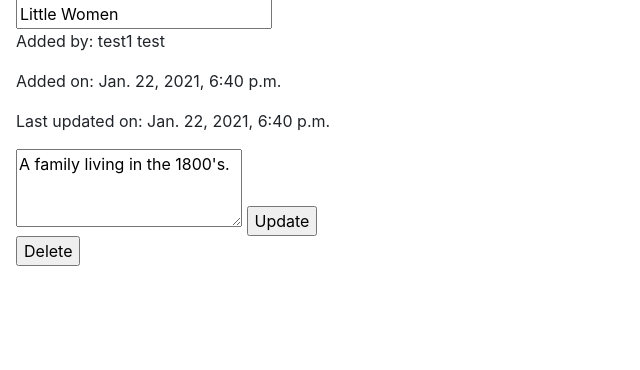
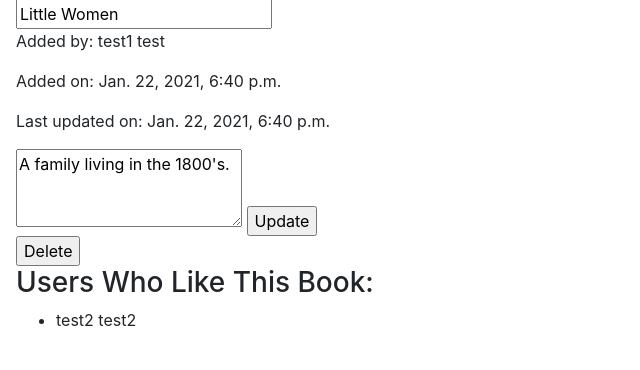
Before and after one commit to JennyWauer/favorite_books, a Django app: template favorites/templates/book_details.html in a window 1280 px wide. Shown: the part 122-492 px from the top of the page, without its empty margins (0-640 px from the left). Run offline with Django 3.2, Linux system fonts and the light colour scheme; the template is opened without the code that fills it: values that come from a table or form of the project are taken from there, others are empty; the visitor is signed in with stand-in values (Sample User, id 1); data comes from the database, SQL or seed files in the repository; some libraries are stand-ins or nearby versions.

Commit message:
initial setup for list of users who like

```diff
--- a/favorites/templates/book_details.html
+++ b/favorites/templates/book_details.html
@@ -46,6 +46,14 @@
     <p>Last updated on: {{ book.updated_at }}</p>
     <p>Description: {{ book.desc }}</p>
     {% endif %}
+    <h3>Users Who Like This Book:</h3>
+    <ul>
+    {% for liked_user in book.users_who_like.all %}
+    <!-- accessing name wrong -->
+        <li>{{ liked_user.first_name }} {{ liked_user.last_name }}</li>
+    </ul>
+    {% endfor %}
+
 
 </body>
 </html>
```
